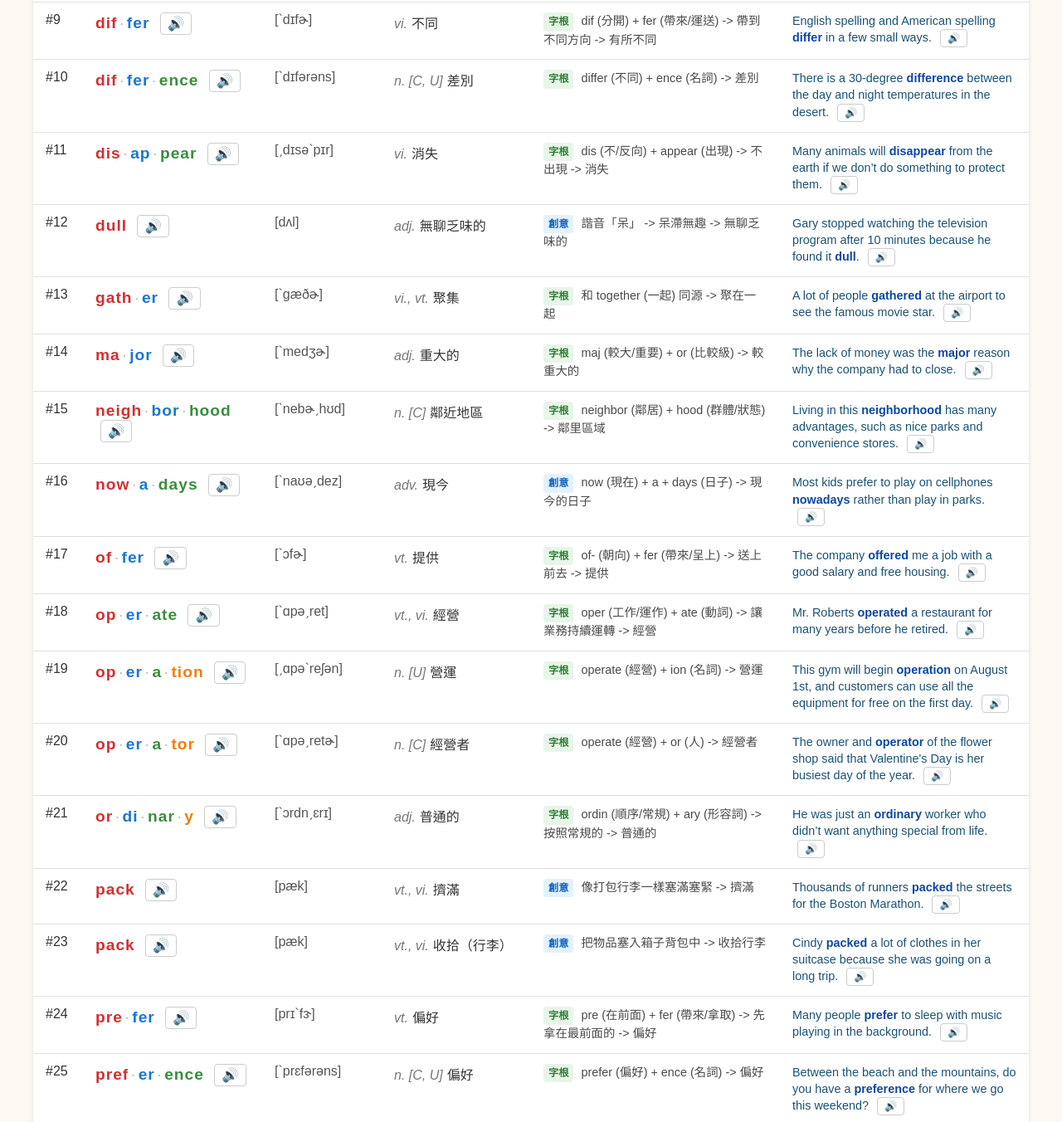
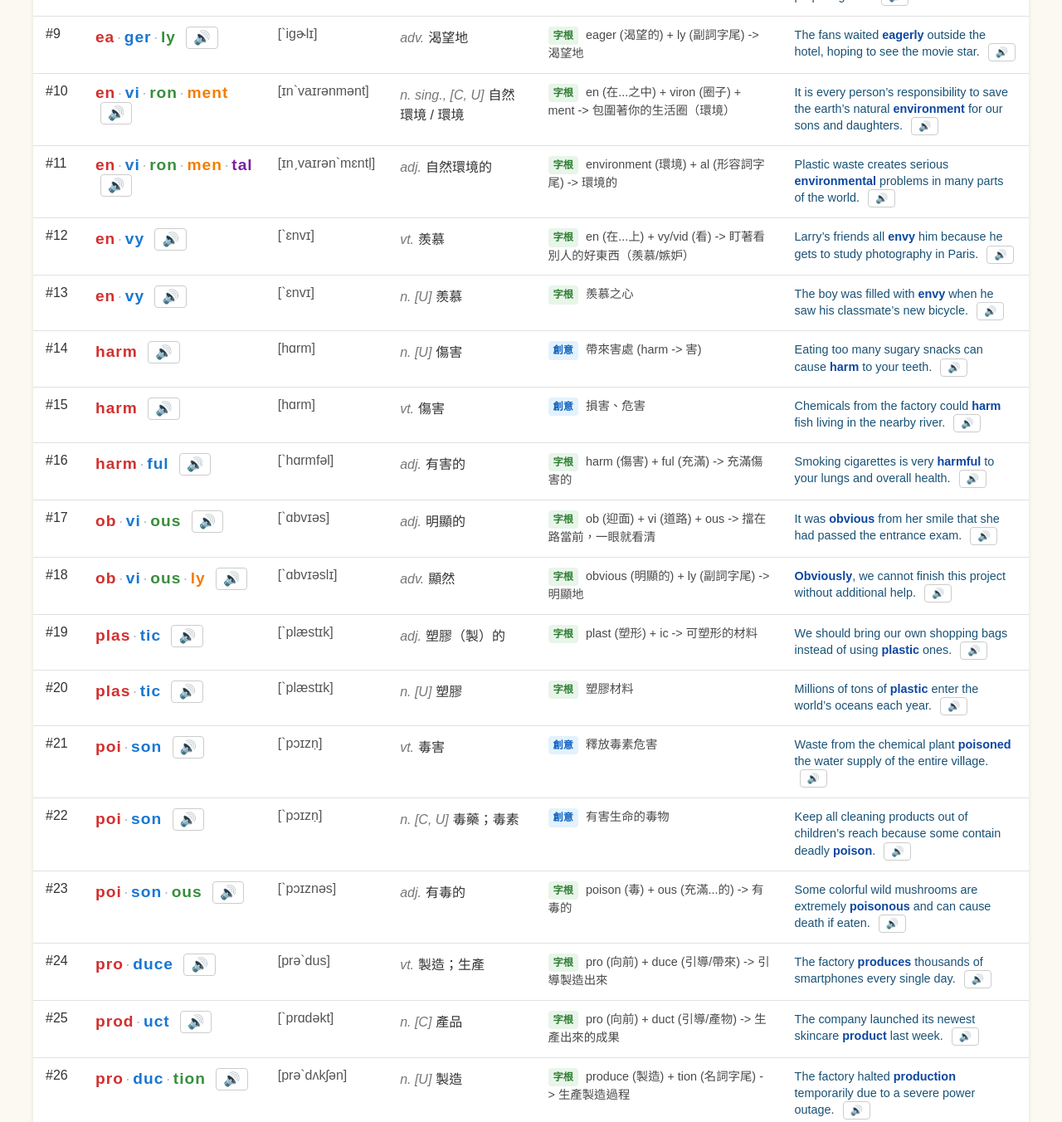
Before and after one commit to theylllab/LT_B1_Vocab_Review, a plain HTML site: page B1L5.html in a window 1280 px wide. Shown: the part 808-2160 px from the top of the page at 83% size. Drawn offline with Linux system fonts and the light colour scheme.

Commit message:
Update B1L5.html

```diff
--- a/B1L5.html
+++ b/B1L5.html
@@ -3,7 +3,7 @@
 <head>
   <meta charset="UTF-8">
   <meta name="viewport" content="width=device-width, initial-scale=1.0">
-  <title>龍騰B1L5單字與片語(A-Z)</title>
+  <title>L05 單字學習表</title>
   <style>
     body {
       font-family: "Microsoft JhengHei", sans-serif;
@@ -87,6 +87,10 @@
       color: #1a5276;
       font-size: 0.9em;
       line-height: 1.4;
+    }
+    .sentence-text b {
+      color: #0d47a1;
+      font-weight: bold;
     }
     .mnemonic-text {
       font-size: 0.9em;
@@ -195,16 +199,12 @@
         padding: 10px;
       }
     }
-      .sentence-text b {
-      color: #0d47a1;
-      font-weight: bold;
-    }
   </style>
 </head>
 <body>
 
 <div class="container">
-  <h2>📖 龍騰B1L5單字與片語(A-Z)</h2>
+  <h2>📖 L05 單字學習表</h2>
   <div class="table-wrapper">
     <table>
       <thead>
@@ -217,24 +217,18 @@
           <th width="25%">英文例句</th>
         </tr>
       </thead>
-      <!-- 單字區塊 -->
       <tbody id="word-list"></tbody>
-
-      <!-- 片語區塊標題 -->
       <tbody>
         <tr>
           <td colspan="6" class="section-title">✨ Idioms and Phrases ✨</td>
         </tr>
       </tbody>
-
-      <!-- 片語區塊 -->
       <tbody id="phrase-list"></tbody>
     </table>
   </div>
 </div>
 
 <script>
-  // 【從 L05_vocabulary_tags.xlsx 匯入的單字與片語資料】
   const allData = [
   {
     "序號": 1,
@@ -290,281 +284,281 @@
     "序號": 6,
     "單字": "crowded",
     "詞性": "adj.",
-      "中文意思": "擁擠的",
+    "中文意思": "擠滿的；擁擠的",
     "KK音標": "[`kraʊdɪd]",
     "音節": ["crowd", "ed"],
-      "例句": "The bus was so crowded that several passengers had to stand in the aisle.",
+    "例句": "The popular night market was so crowded that we could hardly move.",
     "記憶法": "[字根記法] crowd (人群) + ed (形容詞) -> 擠滿人群的"
   },
   {
     "序號": 7,
-      "單字": "cultural",
-      "詞性": "adj.",
-      "中文意思": "文化的",
-      "KK音標": "[`kʌltʃərəl]",
-      "音節": ["cul", "tur", "al"],
-      "例句": "Traveling to other countries is a good way to have different cultural experiences.",
-      "記憶法": "[字根記法] culture (文化) + al (形容詞) -> 文化的"
+    "單字": "drift",
+    "詞性": "vi.",
+    "中文意思": "漂流",
+    "KK音標": "[drɪft]",
+    "音節": ["drift"],
+    "例句": "A red balloon drifted slowly up into the cloudless sky.",
+    "記憶法": "[創意記法] 漂浮移動的意象"
   },
   {
     "序號": 8,
-      "單字": "culture",
-      "詞性": "n. [U, C]",
-      "中文意思": "文化",
-      "KK音標": "[`kʌltʃɚ]",
-      "音節": ["cul", "ture"],
-      "例句": "Pop culture has changed a lot since the start of the Internet.",
-      "記憶法": "[字根記法] cult (耕種/培養) + ure (名詞) -> 心靈精神的耕耘培養 -> 文化"
+    "單字": "eager",
+    "詞性": "adj.",
+    "中文意思": "渴望的",
+    "KK音標": "[`igɚ]",
+    "音節": ["ea", "ger"],
+    "例句": "The baby was eager for food and burst into tears when she saw her mother preparing milk.",
+    "記憶法": "[諧音記法] 一個 (eager) 人迫不及待想要"
   },
   {
     "序號": 9,
-      "單字": "differ",
-      "詞性": "vi.",
-      "中文意思": "不同",
-      "KK音標": "[`dɪfɚ]",
-      "音節": ["dif", "fer"],
-      "例句": "English spelling and American spelling differ in a few small ways.",
-      "記憶法": "[字根記法] dif (分開) + fer (帶來/運送) -> 帶到不同方向 -> 有所不同"
+    "單字": "eagerly",
+    "詞性": "adv.",
+    "中文意思": "渴望地",
+    "KK音標": "[`igɚlɪ]",
+    "音節": ["ea", "ger", "ly"],
+    "例句": "The fans waited eagerly outside the hotel, hoping to see the movie star.",
+    "記憶法": "[字根記法] eager (渴望的) + ly (副詞字尾) -> 渴望地"
   },
   {
     "序號": 10,
-      "單字": "difference",
-      "詞性": "n. [C, U]",
-      "中文意思": "差別",
-      "KK音標": "[`dɪfərəns]",
-      "音節": ["dif", "fer", "ence"],
-      "例句": "There is a 30-degree difference between the day and night temperatures in the desert.",
-      "記憶法": "[字根記法] differ (不同) + ence (名詞) -> 差別"
+    "單字": "environment",
+    "詞性": "n. sing., [C, U]",
+    "中文意思": "自然環境 / 環境",
+    "KK音標": "[ɪn`vaɪrənmənt]",
+    "音節": ["en", "vi", "ron", "ment"],
+    "例句": "It is every person’s responsibility to save the earth’s natural environment for our sons and daughters.",
+    "記憶法": "[字根記法] en (在...之中) + viron (圈子) + ment -> 包圍著你的生活圈（環境）"
   },
   {
     "序號": 11,
-      "單字": "disappear",
-      "詞性": "vi.",
-      "中文意思": "消失",
-      "KK音標": "[ˏdɪsə`pɪr]",
-      "音節": ["dis", "ap", "pear"],
-      "例句": "Many animals will disappear from the earth if we don’t do something to protect them.",
-      "記憶法": "[字根記法] dis (不/反向) + appear (出現) -> 不出現 -> 消失"
+    "單字": "environmental",
+    "詞性": "adj.",
+    "中文意思": "自然環境的",
+    "KK音標": "[ɪnˏvaɪrən`mɛntḷ]",
+    "音節": ["en", "vi", "ron", "men", "tal"],
+    "例句": "Plastic waste creates serious environmental problems in many parts of the world.",
+    "記憶法": "[字根記法] environment (環境) + al (形容詞字尾) -> 環境的"
   },
   {
     "序號": 12,
-      "單字": "dull",
-      "詞性": "adj.",
-      "中文意思": "無聊乏味的",
-      "KK音標": "[dʌl]",
-      "音節": ["dull"],
-      "例句": "Gary stopped watching the television program after 10 minutes because he found it dull.",
-      "記憶法": "[創意記法] 諧音「呆」 -> 呆滯無趣 -> 無聊乏味的"
+    "單字": "envy",
+    "詞性": "vt.",
+    "中文意思": "羨慕",
+    "KK音標": "[`ɛnvɪ]",
+    "音節": ["en", "vy"],
+    "例句": "Larry’s friends all envy him because he gets to study photography in Paris.",
+    "記憶法": "[字根記法] en (在...上) + vy/vid (看) -> 盯著看別人的好東西（羨慕/嫉妒）"
   },
   {
     "序號": 13,
-      "單字": "gather",
-      "詞性": "vi., vt.",
-      "中文意思": "聚集",
-      "KK音標": "[`gæðɚ]",
-      "音節": ["gath", "er"],
-      "例句": "A lot of people gathered at the airport to see the famous movie star.",
-      "記憶法": "[字根記法] 和 together (一起) 同源 -> 聚在一起"
+    "單字": "envy",
+    "詞性": "n. [U]",
+    "中文意思": "羨慕",
+    "KK音標": "[`ɛnvɪ]",
+    "音節": ["en", "vy"],
+    "例句": "The boy was filled with envy when he saw his classmate’s new bicycle.",
+    "記憶法": "[字根記法] 羨慕之心"
   },
   {
     "序號": 14,
-      "單字": "major",
-      "詞性": "adj.",
-      "中文意思": "重大的",
-      "KK音標": "[`medʒɚ]",
-      "音節": ["ma", "jor"],
-      "例句": "The lack of money was the major reason why the company had to close.",
-      "記憶法": "[字根記法] maj (較大/重要) + or (比較級) -> 較重大的"
+    "單字": "harm",
+    "詞性": "n. [U]",
+    "中文意思": "傷害",
+    "KK音標": "[hɑrm]",
+    "音節": ["harm"],
+    "例句": "Eating too many sugary snacks can cause harm to your teeth.",
+    "記憶法": "[創意記法] 帶來害處 (harm -> 害)"
   },
   {
     "序號": 15,
-      "單字": "neighborhood",
-      "詞性": "n. [C]",
-      "中文意思": "鄰近地區",
-      "KK音標": "[`nebɚˏhʊd]",
-      "音節": ["neigh", "bor", "hood"],
-      "例句": "Living in this neighborhood has many advantages, such as nice parks and convenience stores.",
-      "記憶法": "[字根記法] neighbor (鄰居) + hood (群體/狀態) -> 鄰里區域"
+    "單字": "harm",
+    "詞性": "vt.",
+    "中文意思": "傷害",
+    "KK音標": "[hɑrm]",
+    "音節": ["harm"],
+    "例句": "Chemicals from the factory could harm fish living in the nearby river.",
+    "記憶法": "[創意記法] 損害、危害"
   },
   {
     "序號": 16,
-      "單字": "nowadays",
-      "詞性": "adv.",
-      "中文意思": "現今",
-      "KK音標": "[`naʊəˏdez]",
-      "音節": ["now", "a", "days"],
-      "例句": "Most kids prefer to play on cellphones nowadays rather than play in parks.",
-      "記憶法": "[創意記法] now (現在) + a + days (日子) -> 現今的日子"
+    "單字": "harmful",
+    "詞性": "adj.",
+    "中文意思": "有害的",
+    "KK音標": "[`hɑrmfəl]",
+    "音節": ["harm", "ful"],
+    "例句": "Smoking cigarettes is very harmful to your lungs and overall health.",
+    "記憶法": "[字根記法] harm (傷害) + ful (充滿) -> 充滿傷害的"
   },
   {
     "序號": 17,
-      "單字": "offer",
-      "詞性": "vt.",
-      "中文意思": "提供",
-      "KK音標": "[`ɔfɚ]",
-      "音節": ["of", "fer"],
-      "例句": "The company offered me a job with a good salary and free housing.",
-      "記憶法": "[字根記法] of- (朝向) + fer (帶來/呈上) -> 送上前去 -> 提供"
+    "單字": "obvious",
+    "詞性": "adj.",
+    "中文意思": "明顯的",
+    "KK音標": "[`ɑbvɪəs]",
+    "音節": ["ob", "vi", "ous"],
+    "例句": "It was obvious from her smile that she had passed the entrance exam.",
+    "記憶法": "[字根記法] ob (迎面) + vi (道路) + ous -> 擋在路當前，一眼就看清"
   },
   {
     "序號": 18,
-      "單字": "operate",
-      "詞性": "vt., vi.",
-      "中文意思": "經營",
-      "KK音標": "[`ɑpəˏret]",
-      "音節": ["op", "er", "ate"],
-      "例句": "Mr. Roberts operated a restaurant for many years before he retired.",
-      "記憶法": "[字根記法] oper (工作/運作) + ate (動詞) -> 讓業務持續運轉 -> 經營"
+    "單字": "obviously",
+    "詞性": "adv.",
+    "中文意思": "顯然",
+    "KK音標": "[`ɑbvɪəslɪ]",
+    "音節": ["ob", "vi", "ous", "ly"],
+    "例句": "Obviously, we cannot finish this project without additional help.",
+    "記憶法": "[字根記法] obvious (明顯的) + ly (副詞字尾) -> 明顯地"
   },
   {
     "序號": 19,
-      "單字": "operation",
-      "詞性": "n. [U]",
-      "中文意思": "營運",
-      "KK音標": "[ˏɑpə`reʃən]",
-      "音節": ["op", "er", "a", "tion"],
-      "例句": "This gym will begin operation on August 1st, and customers can use all the equipment for free on the first day.",
-      "記憶法": "[字根記法] operate (經營) + ion (名詞) -> 營運"
+    "單字": "plastic",
+    "詞性": "adj.",
+    "中文意思": "塑膠（製）的",
+    "KK音標": "[`plæstɪk]",
+    "音節": ["plas", "tic"],
+    "例句": "We should bring our own shopping bags instead of using plastic ones.",
+    "記憶法": "[字根記法] plast (塑形) + ic -> 可塑形的材料"
   },
   {
     "序號": 20,
-      "單字": "operator",
-      "詞性": "n. [C]",
-      "中文意思": "經營者",
-      "KK音標": "[`ɑpəˏretɚ]",
-      "音節": ["op", "er", "a", "tor"],
-      "例句": "The owner and operator of the flower shop said that Valentine's Day is her busiest day of the year.",
-      "記憶法": "[字根記法] operate (經營) + or (人) -> 經營者"
+    "單字": "plastic",
+    "詞性": "n. [U]",
+    "中文意思": "塑膠",
+    "KK音標": "[`plæstɪk]",
+    "音節": ["plas", "tic"],
+    "例句": "Millions of tons of plastic enter the world’s oceans each year.",
+    "記憶法": "[字根記法] 塑膠材料"
   },
   {
     "序號": 21,
-      "單字": "ordinary",
-      "詞性": "adj.",
-      "中文意思": "普通的",
-      "KK音標": "[`ɔrdnˏɛrɪ]",
-      "音節": ["or", "di", "nar", "y"],
-      "例句": "He was just an ordinary worker who didn’t want anything special from life.",
-      "記憶法": "[字根記法] ordin (順序/常規) + ary (形容詞) -> 按照常規的 -> 普通的"
+    "單字": "poison",
+    "詞性": "vt.",
+    "中文意思": "毒害",
+    "KK音標": "[`pɔɪzṇ]",
+    "音節": ["poi", "son"],
+    "例句": "Waste from the chemical plant poisoned the water supply of the entire village.",
+    "記憶法": "[創意記法] 釋放毒素危害"
   },
   {
     "序號": 22,
-      "單字": "pack",
-      "詞性": "vt., vi.",
-      "中文意思": "擠滿",
-      "KK音標": "[pæk]",
-      "音節": ["pack"],
-      "例句": "Thousands of runners packed the streets for the Boston Marathon.",
-      "記憶法": "[創意記法] 像打包行李一樣塞滿塞緊 -> 擠滿"
+    "單字": "poison",
+    "詞性": "n. [C, U]",
+    "中文意思": "毒藥；毒素",
+    "KK音標": "[`pɔɪzṇ]",
+    "音節": ["poi", "son"],
+    "例句": "Keep all cleaning products out of children’s reach because some contain deadly poison.",
+    "記憶法": "[創意記法] 有害生命的毒物"
   },
   {
     "序號": 23,
-      "單字": "pack",
-      "詞性": "vt., vi.",
-      "中文意思": "收拾（行李）",
-      "KK音標": "[pæk]",
-      "音節": ["pack"],
-      "例句": "Cindy packed a lot of clothes in her suitcase because she was going on a long trip.",
-      "記憶法": "[創意記法] 把物品塞入箱子背包中 -> 收拾行李"
+    "單字": "poisonous",
+    "詞性": "adj.",
+    "中文意思": "有毒的",
+    "KK音標": "[`pɔɪznəs]",
+    "音節": ["poi", "son", "ous"],
+    "例句": "Some colorful wild mushrooms are extremely poisonous and can cause death if eaten.",
+    "記憶法": "[字根記法] poison (毒) + ous (充滿...的) -> 有毒的"
   },
   {
     "序號": 24,
-      "單字": "prefer",
+    "單字": "produce",
     "詞性": "vt.",
-      "中文意思": "偏好",
-      "KK音標": "[prɪ`fɝ]",
-      "音節": ["pre", "fer"],
-      "例句": "Many people prefer to sleep with music playing in the background.",
-      "記憶法": "[字根記法] pre (在前面) + fer (帶來/拿取) -> 先拿在最前面的 -> 偏好"
+    "中文意思": "製造；生產",
+    "KK音標": "[prə`dus]",
+    "音節": ["pro", "duce"],
+    "例句": "The factory produces thousands of smartphones every single day.",
+    "記憶法": "[字根記法] pro (向前) + duce (引導/帶來) -> 引導製造出來"
   },
   {
     "序號": 25,
-      "單字": "preference",
-      "詞性": "n. [C, U]",
-      "中文意思": "偏好",
-      "KK音標": "[`prɛfərəns]",
-      "音節": ["pref", "er", "ence"],
-      "例句": "Between the beach and the mountains, do you have a preference for where we go this weekend?",
-      "記憶法": "[字根記法] prefer (偏好) + ence (名詞) -> 偏好"
+    "單字": "product",
+    "詞性": "n. [C]",
+    "中文意思": "產品",
+    "KK音標": "[`prɑdəkt]",
+    "音節": ["prod", "uct"],
+    "例句": "The company launched its newest skincare product last week.",
+    "記憶法": "[字根記法] pro (向前) + duct (引導/產物) -> 生產出來的成果"
   },
   {
     "序號": 26,
-      "單字": "preserve",
-      "詞性": "vt.",
-      "中文意思": "保存",
-      "KK音標": "[prɪ`zɝv]",
-      "音節": ["pre", "serve"],
-      "例句": "It is important for us to preserve our old buildings because they are part of our history.",
-      "記憶法": "[字根記法] pre (預先) + serve (保護/看管) -> 預先看管好 -> 保存"
+    "單字": "production",
+    "詞性": "n. [U]",
+    "中文意思": "製造",
+    "KK音標": "[prə`dʌkʃən]",
+    "音節": ["pro", "duc", "tion"],
+    "例句": "The factory halted production temporarily due to a severe power outage.",
+    "記憶法": "[字根記法] produce (製造) + tion (名詞字尾) -> 生產製造過程"
   },
   {
     "序號": 27,
-      "單字": "relaxing",
+    "單字": "proper",
     "詞性": "adj.",
-      "中文意思": "令人放鬆的",
-      "KK音標": "[rɪ`læksɪŋ]",
-      "音節": ["re", "lax", "ing"],
-      "例句": "Going to a spa can be very relaxing after a long week of work.",
-      "記憶法": "[字根記法] relax (放鬆) + ing (令人...的) -> 令人放鬆的"
+    "中文意思": "適當的",
+    "KK音標": "[`prɑpɚ]",
+    "音節": ["prop", "er"],
+    "例句": "Wearing proper running shoes can help prevent knee injuries.",
+    "記憶法": "[字根記法] prop (合適的/屬於自己的) -> 合宜恰當的"
   },
   {
     "序號": 28,
-      "單字": "site",
-      "詞性": "n. [C]",
-      "中文意思": "地點",
-      "KK音標": "[saɪt]",
-      "音節": ["site"],
-      "例句": "This park is the site of many rock concerts during the summer.",
-      "記憶法": "[創意記法] 音同 sight (景象) -> 觀看景象的地方 -> 地點、場所"
+    "單字": "properly",
+    "詞性": "adv.",
+    "中文意思": "適當地",
+    "KK音標": "[`prɑpɚlɪ]",
+    "音節": ["prop", "er", "ly"],
+    "例句": "Make sure you follow the instructions properly when setting up the machine.",
+    "記憶法": "[字根記法] proper (適當的) + ly (副詞字尾) -> 適當地"
   },
   {
     "序號": 29,
-      "單字": "stall",
-      "詞性": "n. [C]",
-      "中文意思": "攤位",
-      "KK音標": "[stɔl]",
-      "音節": ["stall"],
-      "例句": "My sister likes to buy socks and hairbands from the street stalls around the night market.",
-      "記憶法": "[創意記法] 和 stand (站立) 相關 -> 站立設立在街邊的地方 -> 攤位"
+    "單字": "recycle",
+    "詞性": "vt.",
+    "中文意思": "回收",
+    "KK音標": "[ri`saɪkḷ]",
+    "音節": ["re", "cy", "cle"],
+    "例句": "Our community collects paper, glass, and cans so they can be recycled.",
+    "記憶法": "[字根記法] re (再次) + cycle (循環) -> 再次進入循環（回收利用）"
   },
   {
     "序號": 30,
-      "單字": "tasty",
-      "詞性": "adj.",
-      "中文意思": "美味的",
-      "KK音標": "[`testɪ]",
-      "音節": ["tast", "y"],
-      "例句": "The beef noodles at this restaurant are so tasty that people wait in line for hours to eat them.",
-      "記憶法": "[字根記法] taste (味道) + y (形容詞) -> 有美味滋味的"
+    "單字": "recycling",
+    "詞性": "n. [U]",
+    "中文意思": "回收",
+    "KK音標": "[͵riˋsaɪkḷɪŋ]",
+    "音節": ["re", "cy", "cling"],
+    "例句": "Many schools encourage recycling by placing special bins in every classroom.",
+    "記憶法": "[字根記法] recycle (回收) + ing (動名詞) -> 回收行為"
   },
   {
     "序號": 31,
-      "單字": "traditional",
-      "詞性": "adj.",
-      "中文意思": "傳統的",
-      "KK音標": "[trə`dɪʃənl]",
-      "音節": ["tra", "di", "tion", "al"],
-      "例句": "Dragon boat racing is a traditional Chinese sport with a very long history.",
-      "記憶法": "[字根記法] tradition (傳統) + al (形容詞) -> 傳統的"
+    "單字": "substance",
+    "詞性": "n. [C]",
+    "中文意思": "物質",
+    "KK音標": "[`sʌbstəns]",
+    "音節": ["sub", "stance"],
+    "例句": "Scientists discovered an unknown chemical substance inside the sealed container.",
+    "記憶法": "[字根記法] sub (在下面) + stance (站立/存在) -> 支撐在底部的本質基礎（物質）"
   },
   {
     "序號": 32,
-      "單字": "tradition",
-      "詞性": "n. [C, U]",
-      "中文意思": "傳統",
-      "KK音標": "[trə`dɪʃən]",
-      "音節": ["tra", "di", "tion"],
-      "例句": "It is a tradition for many Taiwanese people to eat mooncakes during the Mid-Autumn Festival.",
-      "記憶法": "[字根記法] trans (跨越) + dit (給予) + ion -> 跨世代交接下來的東西 -> 傳統"
+    "單字": "surround",
+    "詞性": "vt.",
+    "中文意思": "圍繞",
+    "KK音標": "[sə`raʊnd]",
+    "音節": ["sur", "round"],
+    "例句": "Tall green mountains surround the peaceful little village.",
+    "記憶法": "[字根記法] sur (在...上) + round (圓/環繞) -> 在四周環繞"
   },
   {
     "序號": 33,
-      "單字": "unusual",
-      "詞性": "adj.",
-      "中文意思": "特別的",
-      "KK音標": "[ʌn`juʒʊəl]",
-      "音節": ["un", "u", "su", "al"],
-      "例句": "It is unusual for someone to have red hair and green eyes.",
-      "記憶法": "[字根記法] un (不) + usual (平常的) -> 不尋常的、特別的"
+    "單字": "surroundings",
+    "詞性": "n. pl.",
+    "中文意思": "環境",
+    "KK音標": "[səˋraʊndɪŋz]",
+    "音節": ["sur", "round", "ings"],
+    "例句": "Animals often need some time to get used to their new surroundings in a zoo.",
+    "記憶法": "[字根記法] surround (環繞) + ings (名詞複數) -> 周遭圍繞的一切事物（環境）"
   },
   {
     "序號": 34,
@@ -574,7 +568,7 @@
     "KK音標": "",
     "音節": [],
     "例句": "Jane said she’s not ready to join us yet, but she will come along later.",
-      "記憶法": "-"
+    "記憶法": "[創意記法] 順著路一同前來出現"
   },
   {
     "序號": 35,
@@ -583,8 +577,8 @@
     "中文意思": "收拾；打包",
     "KK音標": "",
     "音節": [],
-      "例句": "After Mr. Huang got fired, he sadly packed all of his things up and left.",
-      "記憶法": "-"
+    "例句": "It’s time to pack up our camping gear before it starts to rain.",
+    "記憶法": "[創意記法] 把東西收進袋子或箱子中"
   },
   {
     "序號": 36,
@@ -593,8 +587,8 @@
     "中文意思": "獨自；靠自己",
     "KK音標": "",
     "音節": [],
-      "例句": "Lily loves to go fishing on her own, so she can listen to the sound of the sea.",
-      "記憶法": "-"
+    "例句": "After graduating from college, David decided to live on his own in Taipei.",
+    "記憶法": "[創意記法] 全憑自己一人"
   },
   {
     "序號": 37,
@@ -603,8 +597,8 @@
     "中文意思": "一陣子",
     "KK音標": "",
     "音節": [],
-      "例句": "The lion hid behind a tree for a while, waiting for a deer to walk by.",
-      "記憶法": "-"
+    "例句": "Let’s sit down and take a rest for a while after the long hike.",
+    "記憶法": "[創意記法] 持續一段時間"
   },
   {
     "序號": 38,
@@ -613,8 +607,8 @@
     "中文意思": "最後結果是",
     "KK音標": "",
     "音節": [],
-      "例句": "The family couldn’t agree on a restaurant to go to, so they ended up staying home and eating pizza.",
-      "記憶法": "-"
+    "例句": "If you don’t manage your budget carefully, you may end up heavily in debt.",
+    "記憶法": "[創意記法] 走向最後的結局"
   }
 ];
 
@@ -667,13 +661,15 @@
         mnemonic = mnemonic.replace('[創意記法]', '<span class="mnemonic-tag creative">創意</span>');
       }
 
-      // 例句單字粗體化（安全不崩潰處理）
+      // 例句單字粗體化
       let highlightedSentence = sentence;
       if (sentence && word) {
         try {
-          const target = word.trim().split(" ")[0]; // 若為片語先抓第一個核心字或全字
+          const target = word.trim().split(" ")[0].replace(/[^a-zA-Z]/g, '');
+          if (target) {
             const reg = new RegExp(`\\b(${target}[a-zA-Z]*)\\b`, 'gi');
             highlightedSentence = sentence.replace(reg, '<b>$1</b>');
+          }
         } catch (err) {
           highlightedSentence = sentence;
         }
```
Lines whose indentation alone changed are shown as unchanged.
